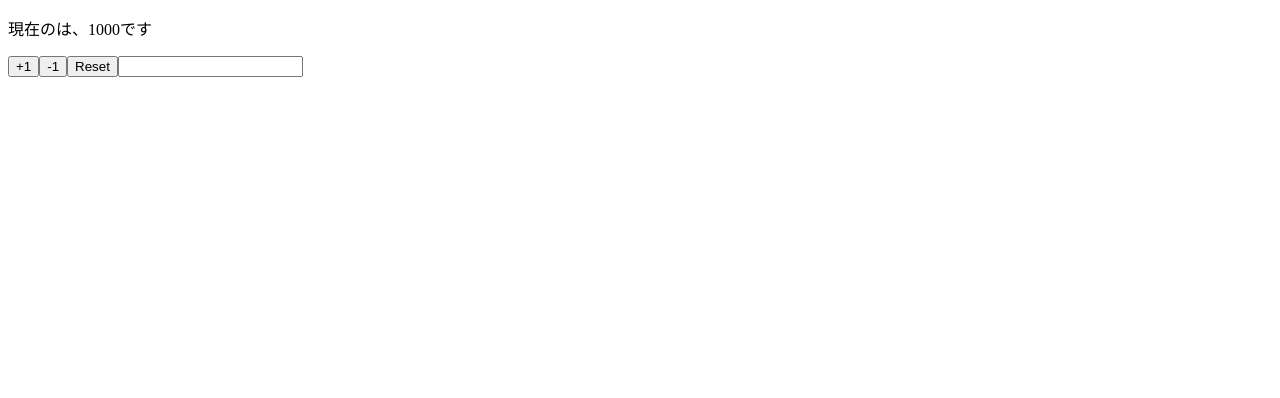
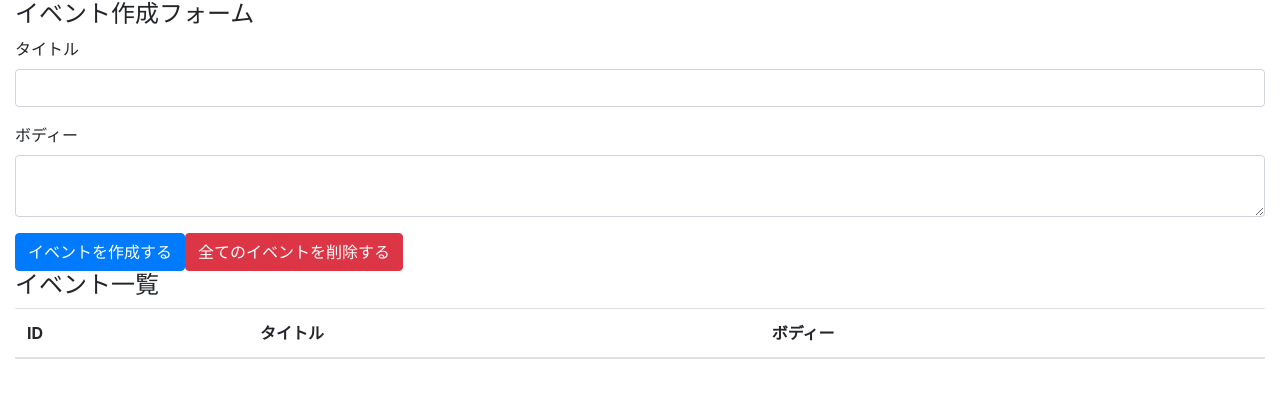
Before and after one commit to shinbey221/react-hooks-practice, a React (Create React App) app: page / in a window 1280 px wide. Shown: the top 398 px of the page. Built offline with nearby package versions, Linux system fonts and the light colour scheme.

Commit message:
add: create event form

```diff
--- a/package.json
+++ b/package.json
@@ -3,6 +3,7 @@
   "version": "0.1.0",
   "private": true,
   "dependencies": {
+    "bootstrap": "^4.3.1",
     "react": "^16.10.2",
     "react-dom": "^16.10.2",
     "react-scripts": "3.2.0"
--- a/src/App.js
+++ /dev/null
@@ -1,31 +0,0 @@
-import React, { useState, useEffect } from 'react'
-
-const App = props => {
-  const [state, setState] = useState(props)
-  const { name, price } = state
-
-  useEffect (() => {
-    console.log('this is like componentDidMount')
-  }, [])
-
-  useEffect (() => {
-    console.log('name changed')
-  }, [name])
-
-  return (
-    <React.Fragment>
-      <p>現在の{name}は、{price}です</p>
-      <button onClick={() => setState({...state, price: price + 1})}>+1</button>
-      <button onClick={() => setState({...state, price: price - 1})}>-1</button>
-      <button onClick={() => setState(props)}>Reset</button>
-      <input value={name} onChange={e => setState({...state, name: e.target.value})} />
-    </React.Fragment>
-  );
-}
-
-App.defaultProps = {
-  name: '',
-  price: 1000
-}
-
-export default App
--- /dev/null
+++ b/src/components/App.js
@@ -0,0 +1,38 @@
+import React, { useState, useEffect } from 'react'
+import 'bootstrap/dist/css/bootstrap.min.css'
+
+const App = props => {
+
+  return (
+    <div className="container-fluid">
+      <h4>イベント作成フォーム</h4>
+      <form>
+        <div className="form-group">
+          <label htmlFor="formEventTitle">タイトル</label>
+          <input className="form-control" id="formEventTitle" />
+        </div>
+        <div className="form-group">
+          <label htmlFor="formEventBody">ボディー</label>
+          <textarea className="form-control" id="formEventBody" />
+        </div>
+
+        <button className="btn btn-primary">イベントを作成する</button>
+        <button className="btn btn-danger">全てのイベントを削除する</button>
+      </form>
+
+      <h4>イベント一覧</h4>
+      <table className="table table-hover">
+        <thead>
+          <tr>
+            <th>ID</th>
+            <th>タイトル</th>
+            <th>ボディー</th>
+          </tr>
+        </thead>
+        <tbody></tbody>
+      </table>
+    </div>
+  );
+}
+
+export default App
--- a/src/index.js
+++ b/src/index.js
@@ -1,5 +1,5 @@
 import React from 'react'
 import ReactDOM from 'react-dom'
-import App from './App'
+import App from './components/App'
 
 ReactDOM.render(<App />, document.getElementById('root'))
```
Also changed, not shown: 1 other file (tests, documents, lock files or other folders).
